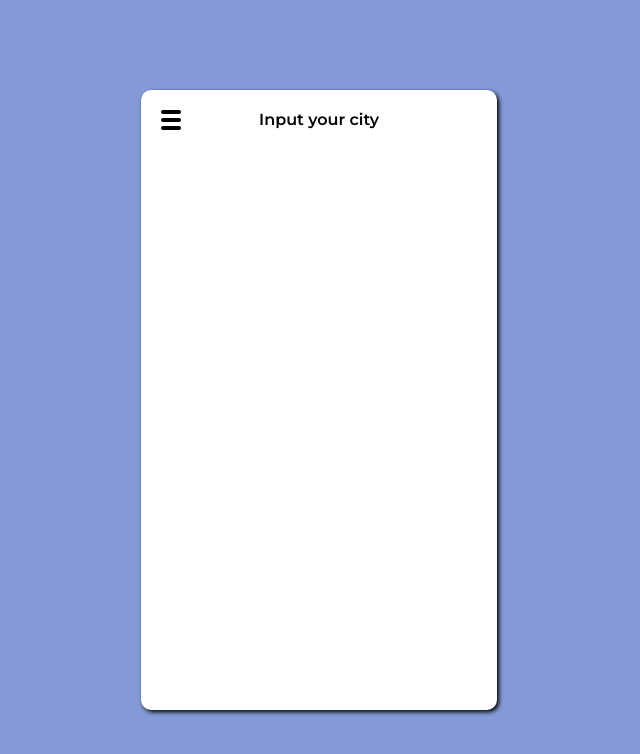
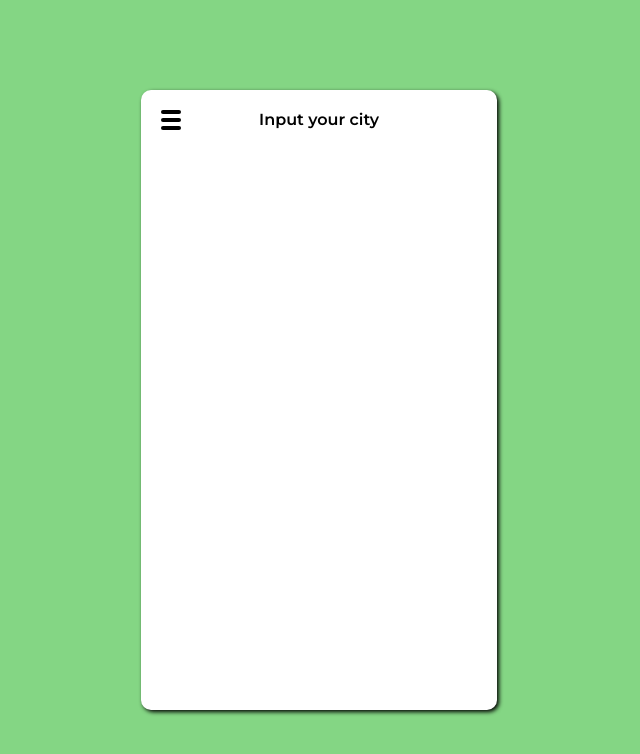
Before and after one commit to WalkingFrozenFish/weather-app, a plain HTML site: page index.html in a window 1280 px wide. Shown: the whole page, without its empty margins (321-961 px from the left). Drawn offline with Linux system fonts and the light colour scheme.

Commit message:
Updated bg color #2

```diff
--- a/css/style.css
+++ b/css/style.css
@@ -13,7 +13,7 @@
     align-items: center;
     flex-direction: column;
     justify-content: center;
-    background-color: rgb(132, 154, 214);
+    background-color: rgb(132, 214, 132);
 }
 
 .main-block {
```
